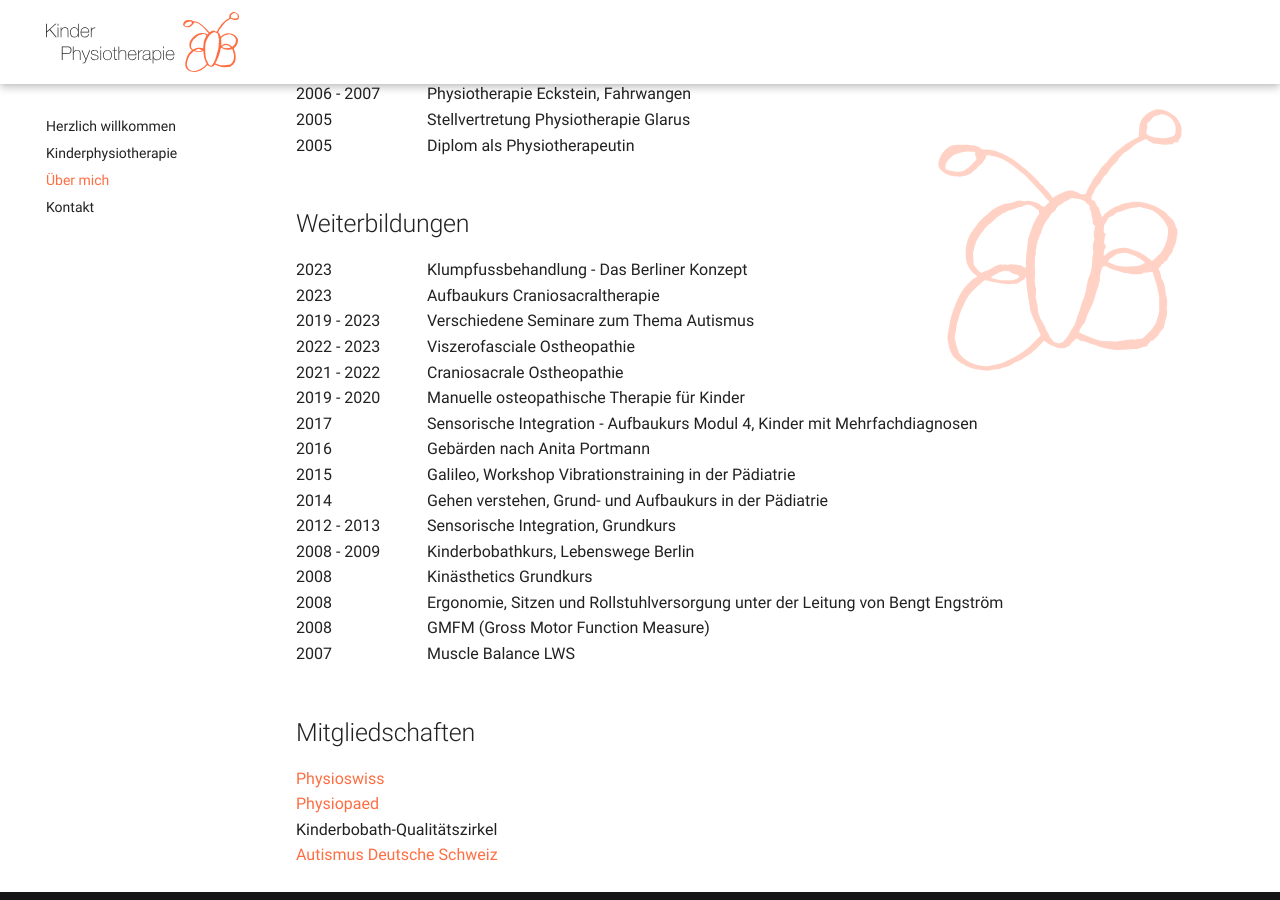
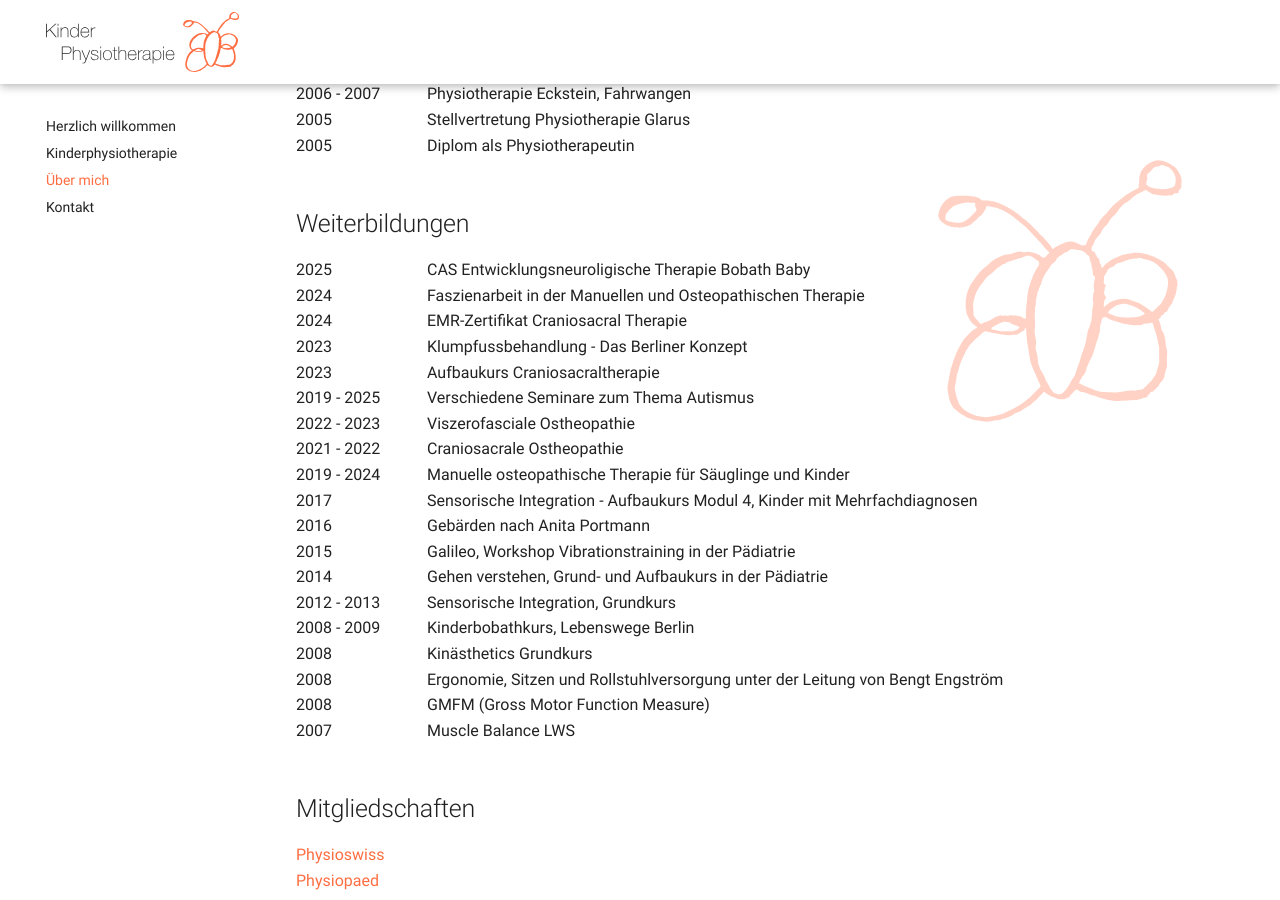
Before and after one commit to kprh/kprh-website, an MkDocs documentation site: the page built from docs/ueber_mich.md, in a window 1280 px wide and 900 px high, scrolled down 671 px. Built offline with MkDocs 1.6.1 and Material for MkDocs 9.7.7, drawn with Linux system fonts in a browser that asks for light colours.

Commit message:
Weiterbildungen

```diff
--- a/docs/ueber_mich.md
+++ b/docs/ueber_mich.md
@@ -33,12 +33,15 @@ Weiterbildungen
 
 |             |    |
 | ----------- | -- |
+| 2025        | CAS Entwicklungsneuroligische Therapie Bobath Baby |
+| 2024        | Faszienarbeit in der Manuellen und Osteopathischen Therapie |
+| 2024        | EMR-Zertifikat Craniosacral Therapie |
 | 2023        | Klumpfussbehandlung - Das Berliner Konzept |
 | 2023        | Aufbaukurs Craniosacraltherapie |
-| 2019 - 2023 | Verschiedene Seminare zum Thema Autismus |
+| 2019 - 2025 | Verschiedene Seminare zum Thema Autismus |
 | 2022 - 2023 | Viszerofasciale Ostheopathie |
 | 2021 - 2022 | Craniosacrale Ostheopathie |
-| 2019 - 2020 | Manuelle osteopathische Therapie für Kinder |
+| 2019 - 2024 | Manuelle osteopathische Therapie für Säuglinge und Kinder |
 | 2017        | Sensorische Integration - Aufbaukurs Modul 4, Kinder mit Mehrfachdiagnosen |
 | 2016        | Gebärden nach Anita Portmann |
 | 2015        | Galileo, Workshop Vibrationstraining in der Pädiatrie |
```
